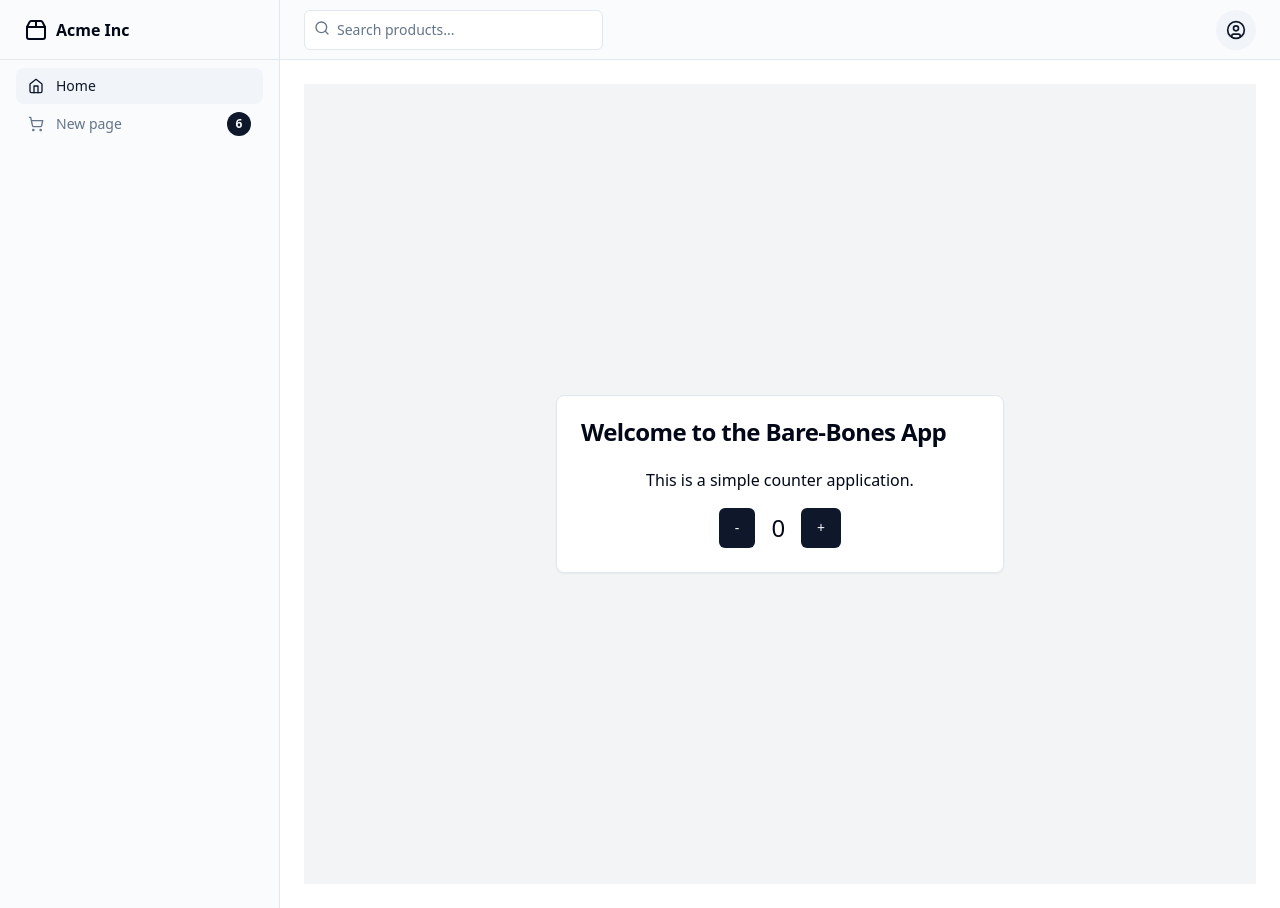
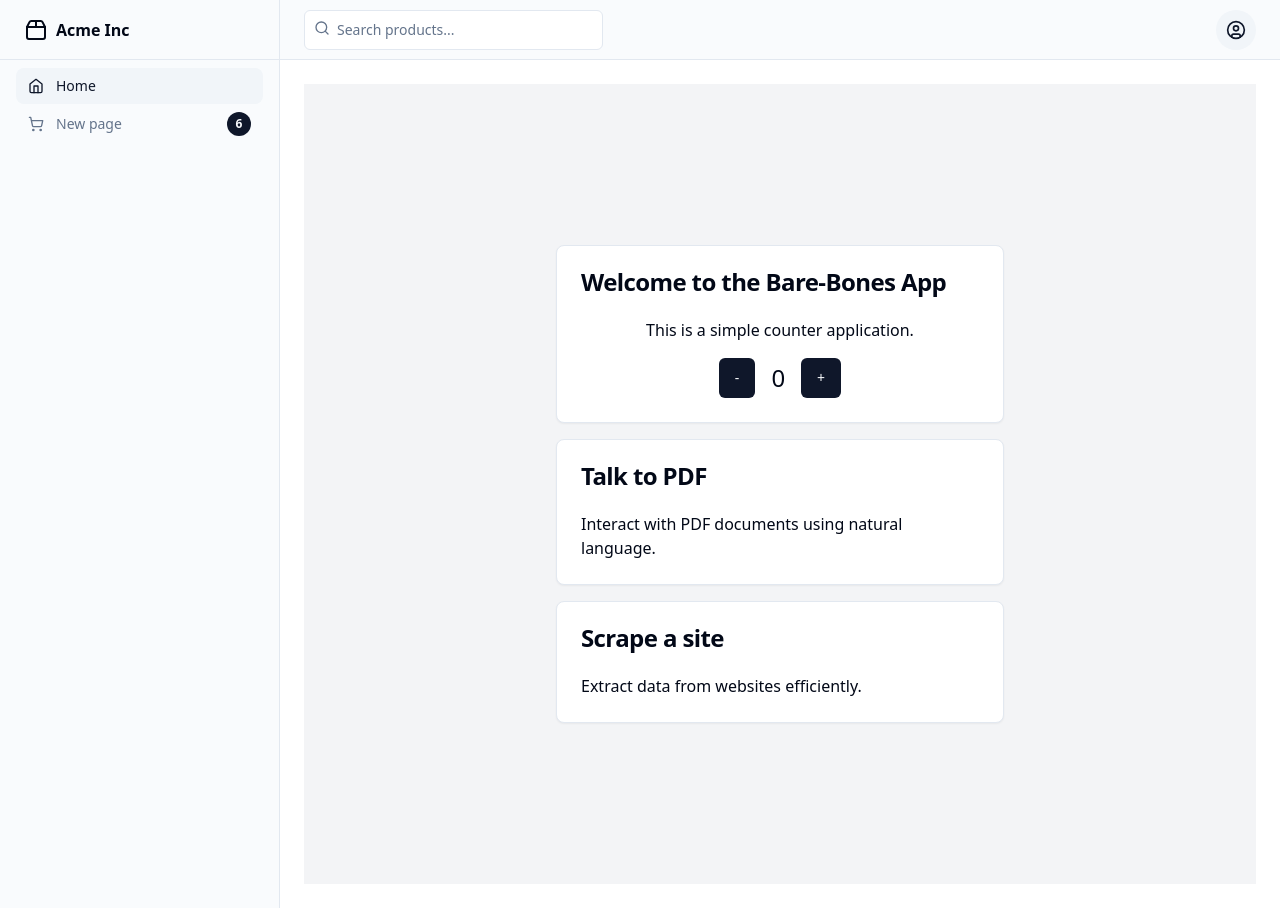
Before and after one commit to GPT-Engineer-App/customizable-base-project, a React (Vite) app: page / in a window 1280 px wide. Built offline with nearby package versions, Linux system fonts and the light colour scheme.

Commit message:
Added capabilities cards to the index page with "Talk to PDF" and "Scrape a site".

```diff
--- a/src/pages/Index.jsx
+++ b/src/pages/Index.jsx
@@ -1,12 +1,17 @@
-import { Button } from "@/components/ui/button";
 import { Card, CardContent, CardHeader, CardTitle } from "@/components/ui/card";
 import { useState } from "react";
+import { Button } from "@/components/ui/button";
 
 function Index() {
   const [count, setCount] = useState(0);
 
+  const capabilities = [
+    { title: "Talk to PDF", description: "Interact with PDF documents using natural language." },
+    { title: "Scrape a site", description: "Extract data from websites efficiently." },
+  ];
+
   return (
-    <div className="flex flex-col items-center justify-center min-h-screen bg-gray-100">
+    <div className="flex flex-col items-center justify-center min-h-screen bg-gray-100 space-y-4">
       <Card className="w-full max-w-md">
         <CardHeader>
           <CardTitle>Welcome to the Bare-Bones App</CardTitle>
@@ -20,6 +25,17 @@ function Index() {
           </div>
         </CardContent>
       </Card>
+
+      {capabilities.map((capability, index) => (
+        <Card key={index} className="w-full max-w-md">
+          <CardHeader>
+            <CardTitle>{capability.title}</CardTitle>
+          </CardHeader>
+          <CardContent>
+            <p>{capability.description}</p>
+          </CardContent>
+        </Card>
+      ))}
     </div>
   );
 }
```
